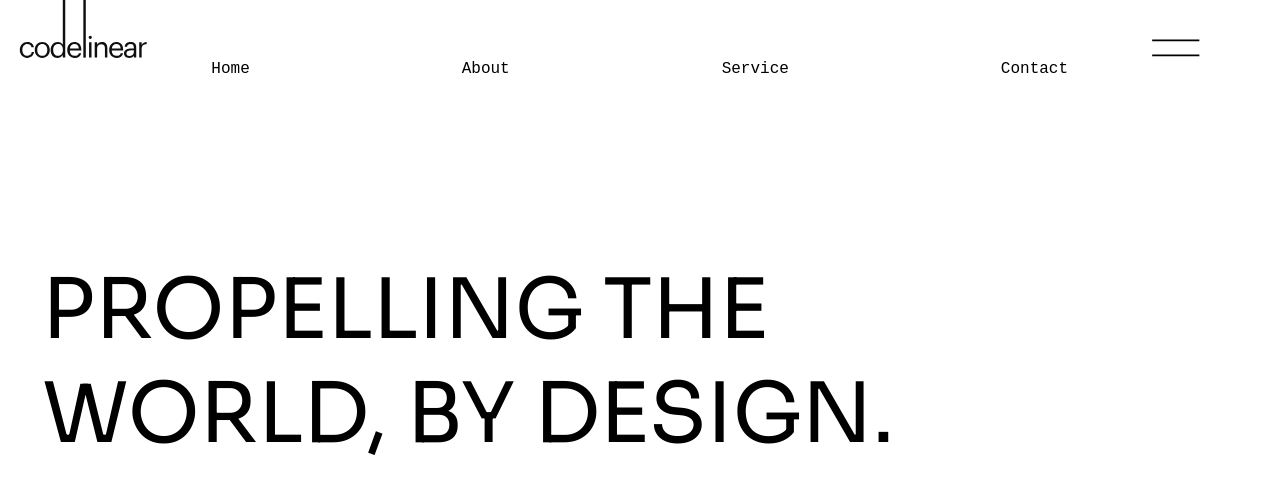
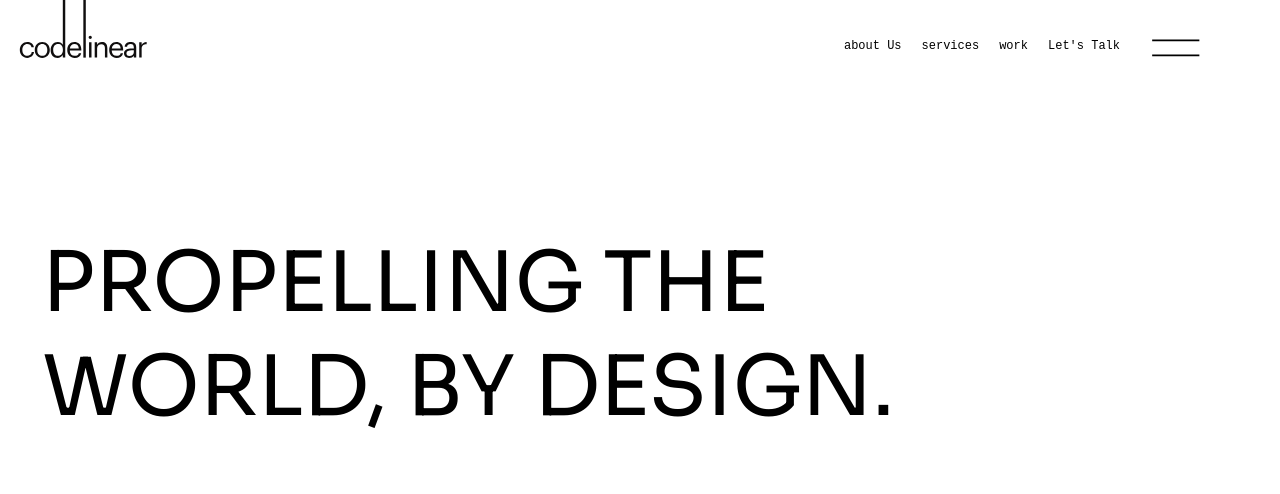
Before and after one commit to Pranav1291/codelinear, a React (Vite) app: page / in a window 1280 px wide. Both pictures are taken after a click on the button 1176 px from the left and 37 px from the top of the page. Shown: the top 494 px of the page. Built offline with nearby package versions, Linux system fonts and the light colour scheme.

Commit message:
try gsap

```diff
--- a/src/components/Hero.jsx
+++ b/src/components/Hero.jsx
@@ -89,7 +89,7 @@ const Hero = () => {
             gsap.to(ref.current, {
                 background: 'linear-gradient(45deg, #D4A381, #46200D)',
                 color: 'white',
-                boxShadow: '0px 4px 10px rgba(0, 0, 0, 0.3)',
+
                 duration: 0.5
             });
         } else {
--- a/src/components/Navbar.jsx
+++ b/src/components/Navbar.jsx
@@ -16,7 +16,7 @@ const Navbar = () => {
     if (menuOpen) {
       gsap.to(".menu", { duration: 0.7, x: 0, opacity: 1, display: 'block' });
     } else {
-      gsap.to(".menu", { duration: 0.7, x: -300, opacity: 0, display: 'none' });
+      gsap.to(".menu", { duration: 0.7, x: 300, opacity: 0, display: 'none' });
     }
   }, [menuOpen]);
 
@@ -50,7 +50,7 @@ const Navbar = () => {
     <div className='sticky top-0 mt-[-0.8px] ml-[-0.64px]'>
       <img className='ml-5 w-32 ' src={logo} alt="Nothing" />
 
-      <button className='hamburger flex justify-end ml-auto mr-20 mt-[-40px]' onClick={() => setMenuOpen(!menuOpen)}>
+      <button className='hamburger h-[50px] flex justify-end ml-auto mr-20 mt-[-40px]' onClick={() => setMenuOpen(!menuOpen)}>
 
       <img  src={logo2} alt="logo2" />
       </button>
@@ -62,14 +62,14 @@ const Navbar = () => {
 
 
 
-      <div className='menu flex justify-end ml-auto '>
+      <div className='menu flex  ml-auto '>
 
 
-      <ul className='flex justify-evenly font-semi'>
-          <li>Home</li>
-          <li>About</li>
-          <li>Service</li>
-          <li>Contact</li>
+      <ul className='flex text-xs justify-end gap-5 mr-40 mt-[-30px] ml-auto'>
+          <li>about Us</li>
+          <li>services</li>
+          <li>work</li>
+          <li>Let's Talk</li>
       </ul>
 
       </div>
```
